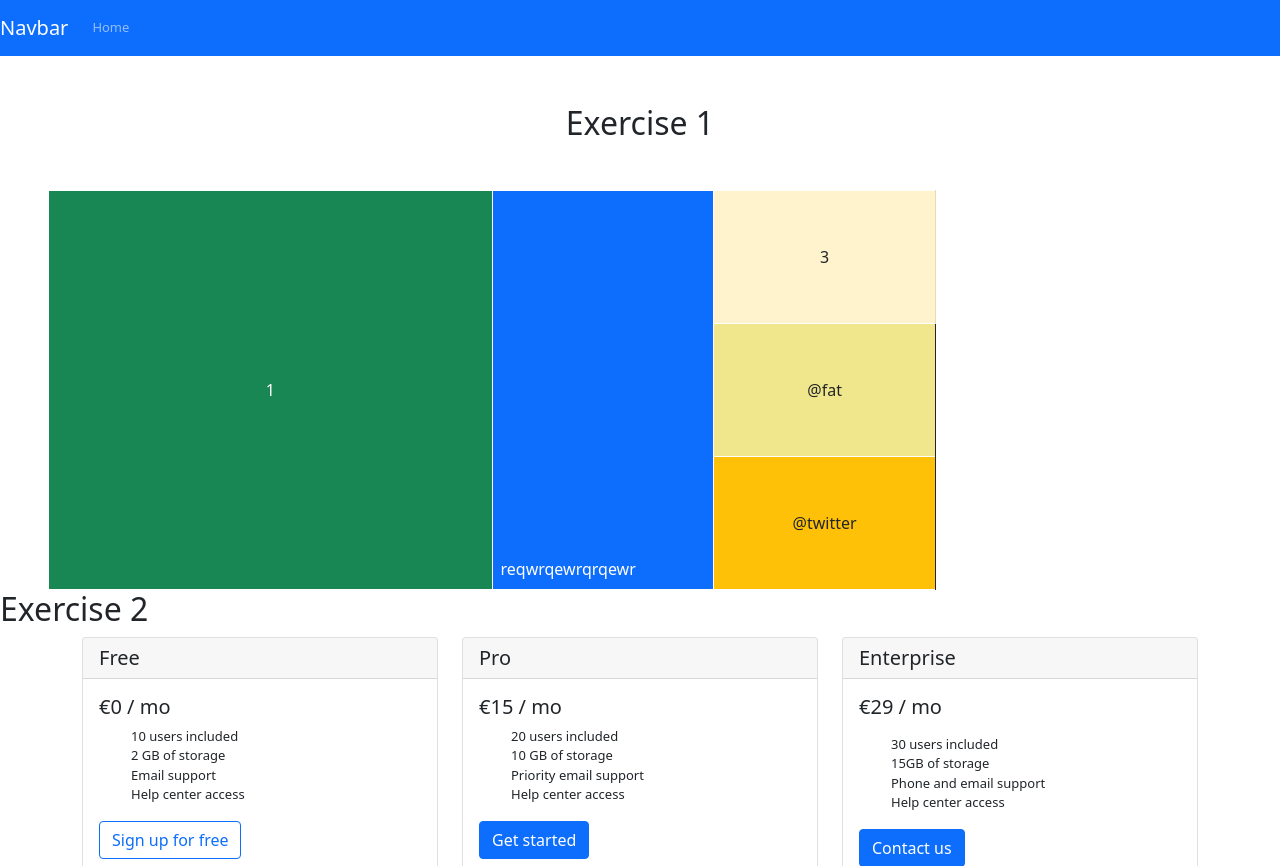
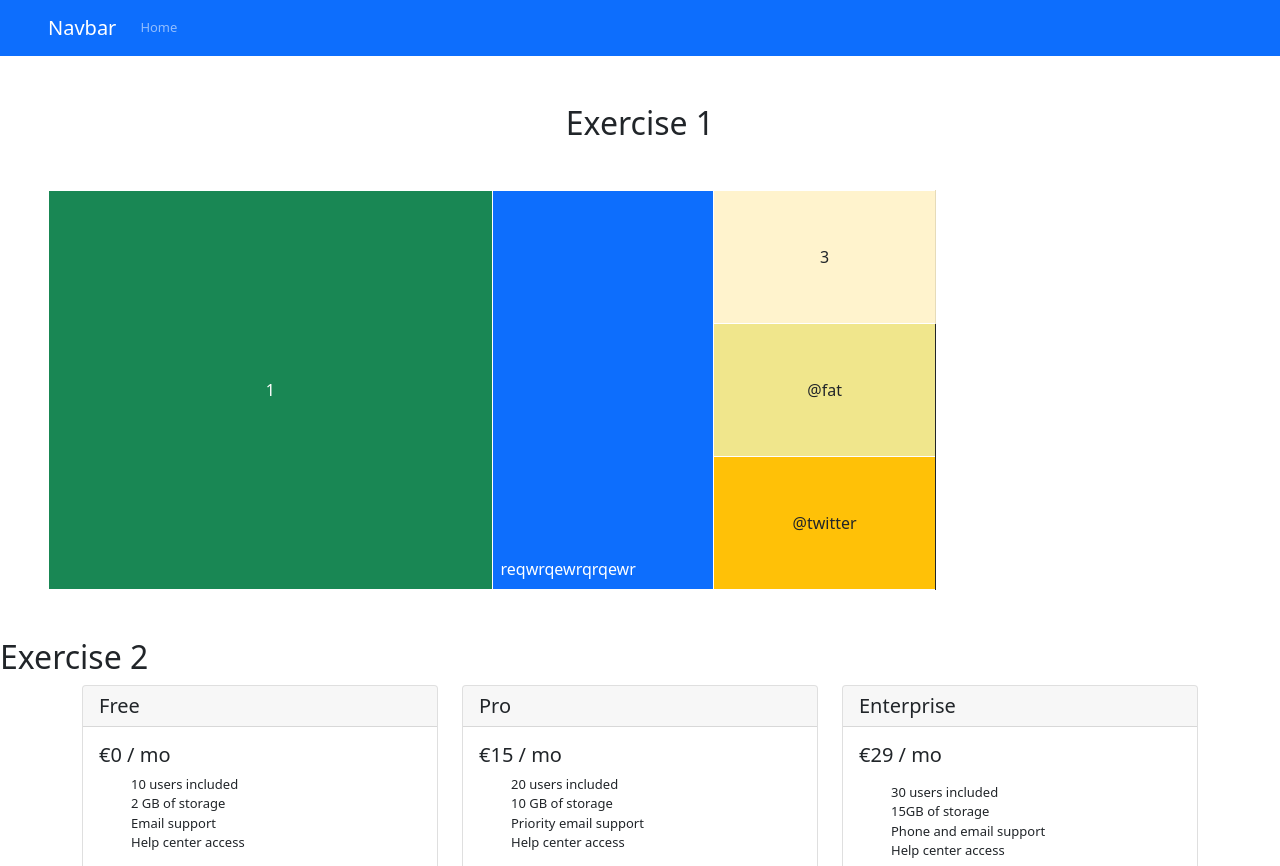
Before and after one commit to BertoPolo/m2d8-1, a plain HTML site: page index.html in a window 1280 px wide. Shown: the top 866 px of the page. Drawn offline with nearby package versions, Linux system fonts and the light colour scheme.

Commit message:
Update index.html

```diff
--- a/index.html
+++ b/index.html
@@ -18,7 +18,7 @@
 
 <!-- NAVBAR -->
 
-    <nav class="navbar navbar-expand-lg navbar-dark bg-primary">
+    <nav class="navbar navbar-expand-lg navbar-dark bg-primary px-5">
         <a class="navbar-brand" href="#">Navbar</a>
         <button class="navbar-toggler" type="button" data-toggle="collapse" data-target="#navbarSupportedContent" aria-controls="navbarSupportedContent" aria-expanded="false" aria-label="Toggle navigation">
           <span class="navbar-toggler-icon"></span>
@@ -67,7 +67,7 @@
     </section>
 
     <!-- Exercise 2 -->
-
+    <br><br>
     <section>
       <h2>Exercise 2 </h2>
       <!-- columns container -->
@@ -157,9 +157,9 @@
     </section>
   <section>
     <!-- Exercise 3 -->
-
+<br><br>
     <h2> Exercise 3</h2>
-
+<br><br>
     <!-- container and row1 -->
     <div class="container">
       <div class="row">
```
